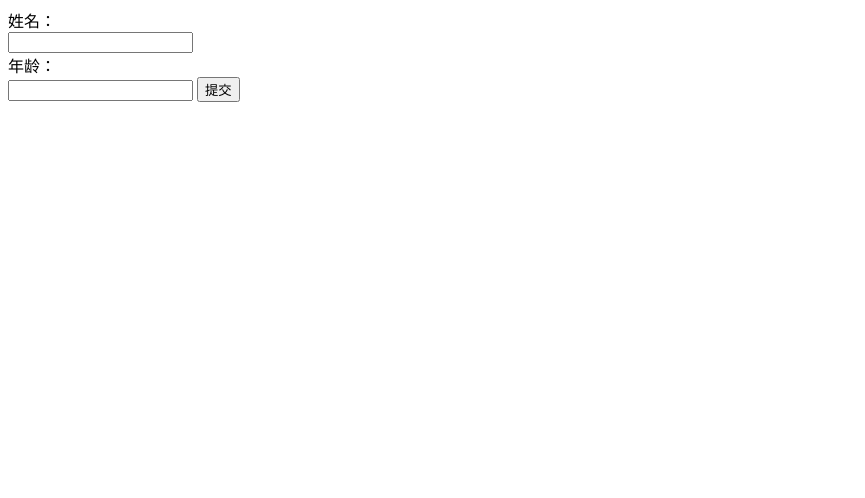
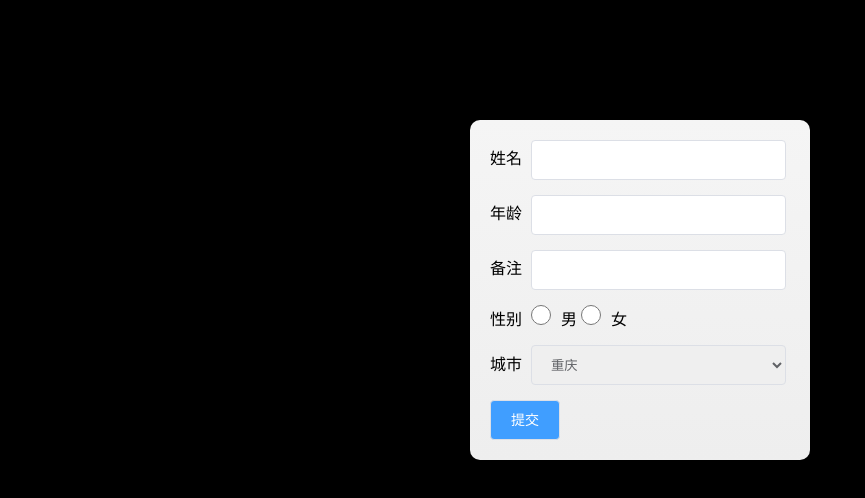
Before and after one commit to onefee/demo, a plain HTML site: page index.html in a window 1280 px wide. Shown: the whole page, without its empty margins (0-865 px from the left). Drawn offline with Linux system fonts and the light colour scheme.

Commit message:
第三课

```diff
--- /dev/null
+++ b/css/index.css
@@ -0,0 +1,69 @@
+@charset "UTF-8";
+* {
+  margin: 0; /* 间距 */
+  padding: 0; /* 内间距 */
+}
+
+body{background: #000;}
+
+
+#app{
+  margin: 120px auto ;/* 20px auto 20px auto*/
+  /*
+  margin-top: 20px;
+  margin-bottom: 20px;
+  margin-left: auto;
+  margin-right: auto;
+  */
+  width: 300px;
+  /* border: 1px solid red; */
+  padding: 20px;
+  background: linear-gradient(0deg, #eee 0%, whitesmoke 100%);
+  border-radius: 10px;
+}
+
+
+.title{
+  margin-right: 5px;
+}
+.row{
+  margin-bottom: 15px;
+}
+
+input, select{
+  border-radius: 4px;
+  border: 1px solid #dcdfe6;
+  box-sizing: border-box;
+  color: #606266;
+  display: inline-block;
+  height: 40px;
+  line-height: 40px;
+  outline: none;
+  padding: 0 15px;
+  width: 255px;
+}
+
+.sex{
+  width: 20px;
+  height: 20px;
+  margin-right: 10px;
+}
+button{
+  display: inline-block;
+  line-height: 1;
+  white-space: nowrap;
+  cursor: pointer;
+  background: #fff;
+  border: 1px solid #dcdfe6;
+  color: #606266;
+  text-align: center;
+  box-sizing: border-box;
+  outline: none;
+  transition: .1s;
+  font-weight: 500;
+  padding: 12px 20px;
+  font-size: 14px;
+  border-radius: 4px;
+  color: #fff;
+  background-color: #409eff;
+}
--- a/index.html
+++ b/index.html
@@ -4,18 +4,45 @@
     <meta charset="utf-8">
     <meta http-equiv="X-UA-Compatible" content="IE=edge,chrome=1">
     <title>学习</title>
-
+    <link rel="stylesheet" href="css/index.css">
   </head>
   <body>
 
     <noscript>
       <strong>We're sorry but doesn't work properly without JavaScript enabled. Please enable it to continue.</strong>
     </noscript>
-    <div id="app">姓名：</div>
-    <input class="right" />
-    <div>年龄：</div>
-    <input class="left" />
-    <button onclick="show()">提交</button>
+
+    <div id="app">
+      <div class="row">
+        <span class="title">姓名</span>
+        <input id="name" onblur="stuBlur(this)" onfocus="stuFocus(this)" />
+      </div>
+      <div class="row">
+        <span class="title">年龄</span>
+        <input id="age" onblur="stuBlur(this)" onfocus="stuFocus(this)" />
+      </div>
+      <div class="row">
+        <span class="title">备注</span>
+        <input id="remark" onblur="stuBlur(this)" onfocus="stuFocus(this)" />
+      </div>
+      <!-- <br /> -->
+      <div class="row">
+        <span class="title">性别</span>
+        <input class="sex" type="radio" name="sex" value="1"><label>男</label>
+        <input class="sex" type="radio" name="sex" value="2"><label></label>女
+      </div>
+      <div class="row">
+        <span class="title">城市</span>
+        <select name="citys">
+          <option value="cq">重庆</option>
+          <option value="cd">成都</option>
+          <option value="km">昆明</option>
+          <option value="xian">先</option>
+        </select>
+      </div>
+
+      <button onclick="show()">提交</button>
+    </div>
   </body>
   <script type="text/javascript" src="js/index.js"></script>
 </html>
--- a/js/index.js
+++ b/js/index.js
@@ -1,69 +1,6 @@
 /**
- * 第二课 数组、对象、函数（方法）
- */
+ * 第3课 事件、样式、 */
 
-// 复习
-// 获取元素(也叫标签或者节点)
-document.querySelector('.right')
-document.querySelector('#id')
-document.getElementsByTagName('body')
-
-let arr1=[1,2,3,4];
-let arr2 = ['bruce', 'mongo']
-let arr3 = ['bruce', 'mongo', 323,555]
-
-console.log('数组', arr1,arr2,arr3)
-
-let nam = document.querySelector('.right')
-// 获取输入框的值，是先获取元素，然后获取value
-console.log(nam.value)
-
-
-// 对象
-let obj = {
-    name:'bruce',
-    sex:'男',
-    weight:50,
-}
-console.log(obj, '对象-姓名', obj.name)
-// 对象赋值
-obj.name = 'mongo'
-obj['sex'] = 46;
-console.log('改变后姓名', obj.name)
-
-for (const key in obj) {
-    if (Object.hasOwnProperty.call(obj, key)) {
-        console.log(obj[key]);
-    }
-}
-
-console.log('obj索引取值', obj['sex'], obj.name)
-
-// function 函数/方法
-
-// 无返回值
-function add(a,b,c){
-    // console.log('参数', a,b,c)
-    let sum = a+b+c;
-    console.log('结果', sum)
-}
-
-// NaN 非数字 typeof NaN的结果为number
-add(1, 2);
-
-add(1, 2, 5);
-
-add(1, 2, '5');
-
-// 有返回值
-function add2(a, b){
-    let sum = a + b;
-    return sum
-}
-
-let res = add2(4, 9)
-
-console.log('add2', res)
 
 function show(){
     let namea1 = document.querySelector('.right') .value
@@ -72,3 +9,24 @@ function show(){
     let res = `姓名：${namea1},性别：${namea2}`
     alert(res)
 }
+
+/**
+ * 聚焦事件
+ */
+function stuFocus(){
+
+    console.log('Focus')
+}
+
+/**
+ * 失焦事件
+ */
+function stuBlur(e){
+    let name = document.getElementById('name').value
+    if(!name){
+        // alert('姓名不能为空')
+        console.log('不能为空')
+    }
+    // e.value等同于document.getElementById('name').value
+    console.log('Blur', e.value)
+}
```
Also changed, not shown: 1 other file.
